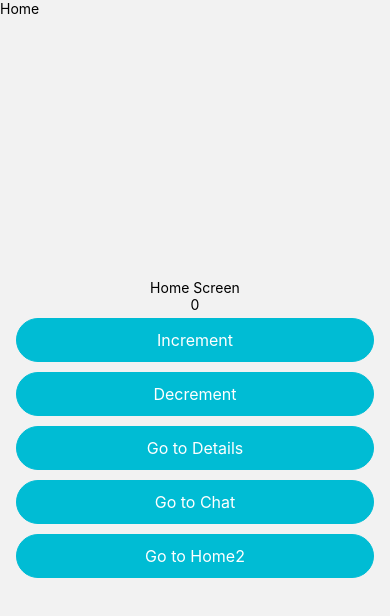
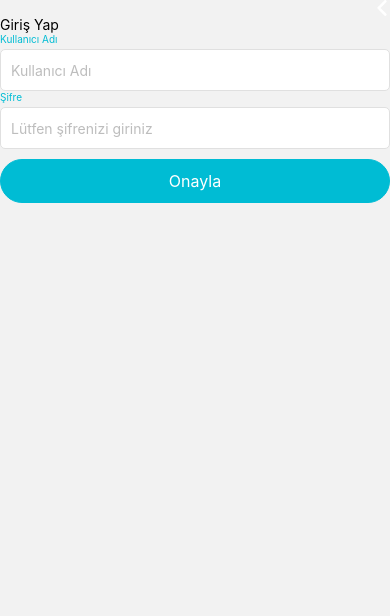
Before and after one commit to serifcolakel/Mehrzweck, a React Native app: screen /Login in a window 390 px wide. Shown: the top 616 px of the page. Built offline with nearby package versions, Linux system fonts and the light colour scheme.

Commit message:
ADDED:Simple auth state added in redux.

```diff
--- a/src/App.tsx
+++ b/src/App.tsx
@@ -13,12 +13,16 @@ import Header from './components/Header';
 import {Text, View} from 'react-native';
 import {Provider} from 'react-redux';
 import {store} from './store';
+import Login from './screens/Login';
+import Register from './screens/Register';
 
 export type RootStackParamList = {
   Home: undefined;
   Details: undefined;
   Chat: undefined;
   Home2: undefined;
+  Login: undefined;
+  Register: undefined;
 };
 
 const Stack = createNativeStackNavigator<RootStackParamList>();
@@ -41,6 +45,48 @@ const App = () => {
             options={{
               header(props) {
                 return <Header {...props} />;
+              },
+            }}
+          />
+          <Stack.Screen
+            name="Login"
+            component={Login}
+            options={{
+              title: 'Giriş Yap',
+              header(props) {
+                return (
+                  <Header
+                    {...props}
+                    leftIcon={
+                      <RightArrowIcon
+                        onPress={() => props.navigation.navigate('Home')}
+                        size={16}
+                        rotate={180}
+                      />
+                    }
+                  />
+                );
+              },
+            }}
+          />
+          <Stack.Screen
+            name="Register"
+            component={Register}
+            options={{
+              title: 'Giriş Yap',
+              header(props) {
+                return (
+                  <Header
+                    {...props}
+                    leftIcon={
+                      <RightArrowIcon
+                        onPress={() => props.navigation.navigate('Home')}
+                        size={16}
+                        rotate={180}
+                      />
+                    }
+                  />
+                );
               },
             }}
           />
--- a/src/components/CustomButton.tsx
+++ b/src/components/CustomButton.tsx
@@ -66,7 +66,7 @@ const styles = StyleSheet.create({
     width: '100%',
     borderWidth: 1,
     borderRadius: 25,
-    marginVertical: 5,
+    marginVertical: 10,
     justifyContent: 'center',
     alignItems: 'center',
   },
--- a/src/components/CustomInputs.tsx
+++ b/src/components/CustomInputs.tsx
@@ -2,9 +2,14 @@ import React from 'react';
 import {View, TextInput, StyleSheet} from 'react-native';
 import {Controller} from 'react-hook-form';
 import {colors} from '../utils/colors';
-import {FONT_FAMILY, FONT_SIZE} from '../constant';
+import {FONT_FAMILY, FONT_SIZE, PADDING} from '../constant';
 import CustomText from './CustomText';
 import {isAndroid} from '../utils/platformUtil';
+import styled from 'styled-components';
+
+const StyledInputContainer = styled(View)`
+  padding: ${PADDING.TEN}px 0px;
+`;
 
 const CustomInput = ({
   control,
@@ -22,6 +27,7 @@ const CustomInput = ({
   label: string;
 }) => {
   return (
+    <StyledInputContainer>
       <Controller
         control={control}
         name={name}
@@ -53,6 +59,7 @@ const CustomInput = ({
           </>
         )}
       />
+    </StyledInputContainer>
   );
 };
 
--- a/src/components/Header.tsx
+++ b/src/components/Header.tsx
@@ -30,11 +30,17 @@ interface HeaderProps extends NativeStackHeaderProps {
   leftIconOnPress?: () => void;
 }
 
-const Header = ({navigation, route, leftIcon, rightIcon}: HeaderProps) => {
+const Header = ({
+  navigation,
+  route,
+  leftIcon,
+  rightIcon,
+  options,
+}: HeaderProps) => {
   return (
     <HeaderContainer>
       {navigation.canGoBack() && leftIcon ? leftIcon : <View />}
-      <HeaderTitle label={route.name} />
+      <HeaderTitle label={options.title || route.name} />
       {rightIcon ? rightIcon : <View />}
     </HeaderContainer>
   );
--- /dev/null
+++ b/src/features/slices/authSlice.ts
@@ -0,0 +1,32 @@
+import {createSlice} from '@reduxjs/toolkit';
+import type {PayloadAction} from '@reduxjs/toolkit';
+
+type Login = {
+  username: string;
+  password: string;
+};
+
+export interface AuthState {
+  user?: Login;
+}
+
+const initialState: AuthState = {
+  user: undefined,
+};
+
+export const authSlice = createSlice({
+  name: 'auth',
+  initialState,
+  reducers: {
+    login: (state, action: PayloadAction<Login>) => {
+      state.user = action.payload;
+    },
+    logout: state => {
+      state.user = undefined;
+    },
+  },
+});
+
+export const {login, logout} = authSlice.actions;
+
+export default authSlice.reducer;
--- a/src/screens/Home.tsx
+++ b/src/screens/Home.tsx
@@ -1,40 +1,33 @@
 import React from 'react';
 import {NativeStackScreenProps} from '@react-navigation/native-stack';
-import {StyleSheet, View} from 'react-native';
+import {View} from 'react-native';
 import {RootStackParamList} from '../App';
-import CustomText from '../components/CustomText';
 import CustomButton from '../components/CustomButton';
-import {RootState, useAppDispatch, useAppSelector} from '../store';
-import {decrement, increment} from '../features/slices/counterSlice';
+import styled from 'styled-components';
+
+const ScreenContainer = styled(View)`
+  flex: 1;
+  justify-content: center;
+  align-items: center;
+  padding: 16px;
+`;
 
 type HomeScreenProps = NativeStackScreenProps<RootStackParamList, 'Home'>;
 
 function HomeScreen({navigation}: HomeScreenProps) {
-  const dispatch = useAppDispatch();
-  const {value} = useAppSelector((state: RootState) => state.counter);
   const handleGoToDetails = () => navigation.navigate('Details');
   const handleGoChat = () => navigation.navigate('Chat');
   const handleGoHome2 = () => navigation.navigate('Home2');
+  const handleGoLogin = () => navigation.navigate('Login');
+
   return (
-    <View style={styles.screenContainer}>
-      <CustomText label="Home Screen" />
-      <CustomText label={`${value}`} />
-      <CustomButton label="Increment" onPress={() => dispatch(increment())} />
-      <CustomButton label="Decrement" onPress={() => dispatch(decrement())} />
+    <ScreenContainer>
       <CustomButton label="Go to Details" onPress={handleGoToDetails} />
       <CustomButton label="Go to Chat" onPress={handleGoChat} />
       <CustomButton label="Go to Home2" onPress={handleGoHome2} />
-    </View>
+      <CustomButton label="Go to Signin" onPress={handleGoLogin} />
+    </ScreenContainer>
   );
 }
 
-const styles = StyleSheet.create({
-  screenContainer: {
-    flex: 1,
-    alignItems: 'center',
-    justifyContent: 'center',
-    padding: 16,
-  },
-});
-
 export default HomeScreen;
--- /dev/null
+++ b/src/screens/Login.tsx
@@ -0,0 +1,60 @@
+import {View} from 'react-native';
+import React from 'react';
+import {SubmitHandler, useForm} from 'react-hook-form';
+import CustomInput from '../components/CustomInputs';
+import CustomButton from '../components/CustomButton';
+import styled from 'styled-components';
+import {PADDING} from '../constant';
+import {NativeStackScreenProps} from '@react-navigation/native-stack';
+import {RootStackParamList} from '../App';
+import {useAppDispatch, useAppSelector} from '../store';
+import {login} from '../features/slices/authSlice';
+import CustomText from '../components/CustomText';
+
+const LoginContainer = styled(View)`
+  padding: ${PADDING.SIXTEEN}px;
+  flex: 1;
+`;
+
+type LoginProps = NativeStackScreenProps<RootStackParamList, 'Login'>;
+
+type FormValues = {
+  username: string;
+  password: string;
+};
+
+const Login = ({navigation}: LoginProps) => {
+  const dispatch = useAppDispatch();
+  const {user} = useAppSelector(state => state.auth);
+  const {control, handleSubmit} = useForm<FormValues>();
+  const onSubmit: SubmitHandler<FormValues> = loginFormData => {
+    dispatch(login(loginFormData));
+    if (user) {
+      navigation.navigate('Home');
+    }
+  };
+
+  return (
+    <LoginContainer>
+      {user && <CustomText label={JSON.stringify(user)} />}
+      <CustomInput
+        label="Kullanıcı Adı"
+        control={control}
+        name="username"
+        placeholder="Kullanıcı Adı"
+        rules={{required: 'Kullanıcı Adı alanı zorunludur'}}
+      />
+      <CustomInput
+        label="Şifre"
+        control={control}
+        name="password"
+        placeholder="Lütfen şifrenizi giriniz"
+        rules={{required: 'Şifre alanı zorunludur'}}
+        secureTextEntry
+      />
+      <CustomButton label="Onayla" onPress={handleSubmit(onSubmit)} />
+    </LoginContainer>
+  );
+};
+
+export default Login;
--- /dev/null
+++ b/src/screens/Register.tsx
@@ -0,0 +1,16 @@
+import {Text, View} from 'react-native';
+import React from 'react';
+import {NativeStackScreenProps} from '@react-navigation/native-stack';
+import {RootStackParamList} from '../App';
+
+type RegisterProps = NativeStackScreenProps<RootStackParamList, 'Register'>;
+
+const Register = ({}: RegisterProps) => {
+  return (
+    <View>
+      <Text>Register</Text>
+    </View>
+  );
+};
+
+export default Register;
--- a/src/store/index.ts
+++ b/src/store/index.ts
@@ -1,11 +1,13 @@
 import {configureStore} from '@reduxjs/toolkit';
 import {TypedUseSelectorHook, useDispatch, useSelector} from 'react-redux';
+import authSlice from '../features/slices/authSlice';
 import counterSlice from '../features/slices/counterSlice';
 
 export const store = configureStore({
   reducer: {
     // reducers
     counter: counterSlice,
+    auth: authSlice,
   },
 });
 
```
Lines whose indentation alone changed are shown as unchanged.
